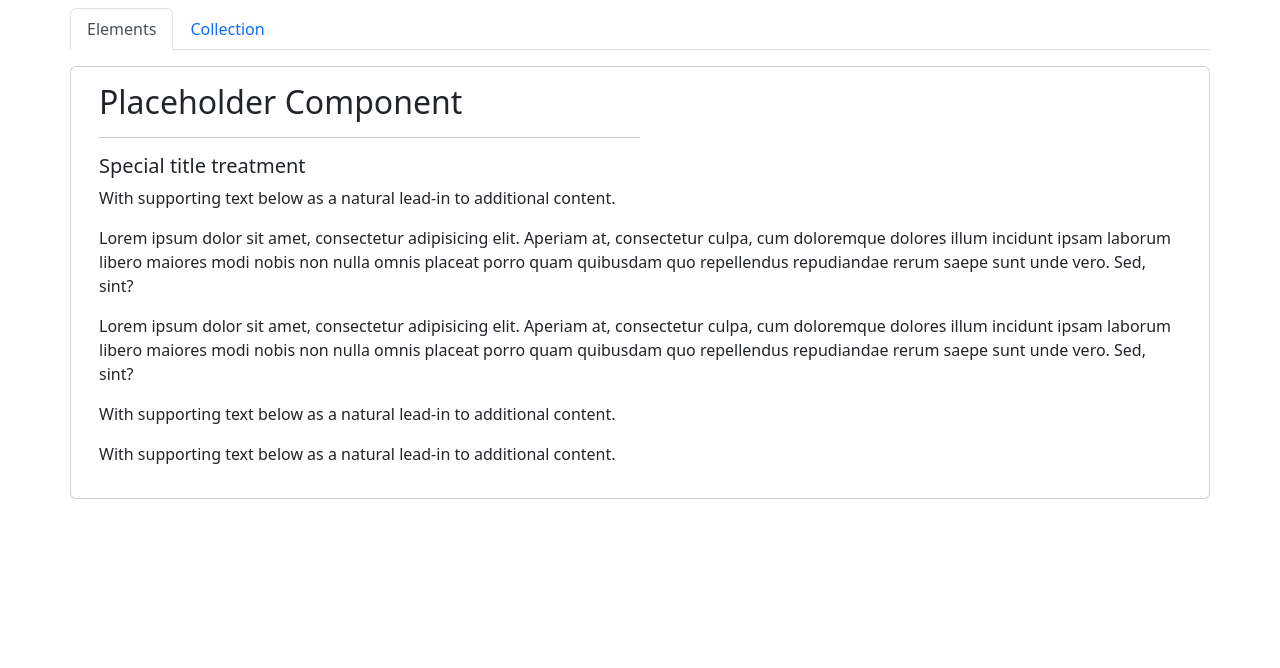
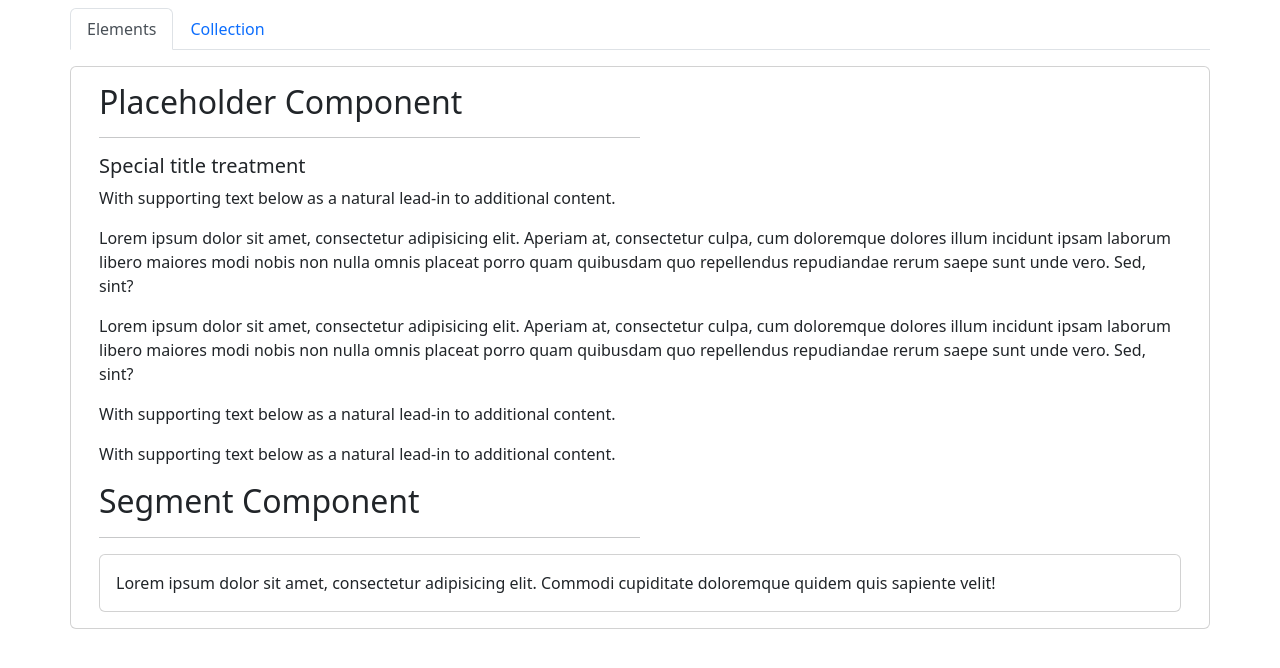
Before and after one commit to saeedd1994/moduleSys, an Angular app: page /elements in a window 1280 px wide. Shown: the top 668 px of the page. Built offline with nearby package versions, Linux system fonts and the light colour scheme.

Commit message:
use segment component

```diff
--- a/src/app/elements/elements-home/elements-home.component.html
+++ b/src/app/elements/elements-home/elements-home.component.html
@@ -1,2 +1,7 @@
+
+
 <app-divider [title]="'Placeholder Component'"></app-divider>
 <app-placeholder [header]="false" [lines]="1"></app-placeholder>
+
+<app-divider [title]="'Segment Component'"></app-divider>
+<app-segment></app-segment>
```
